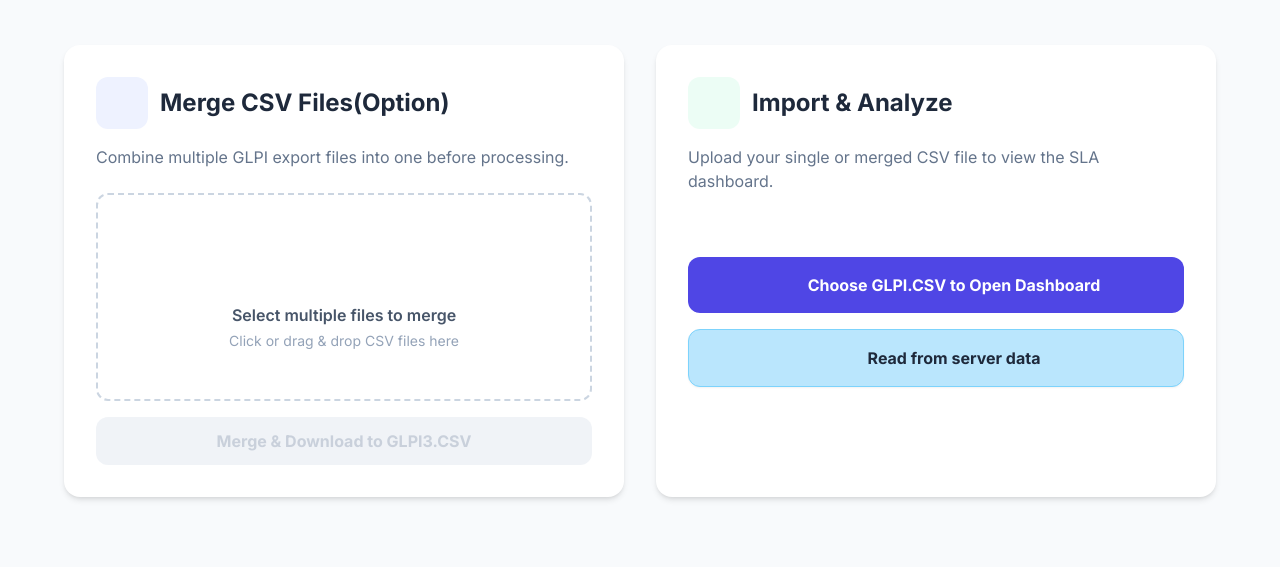
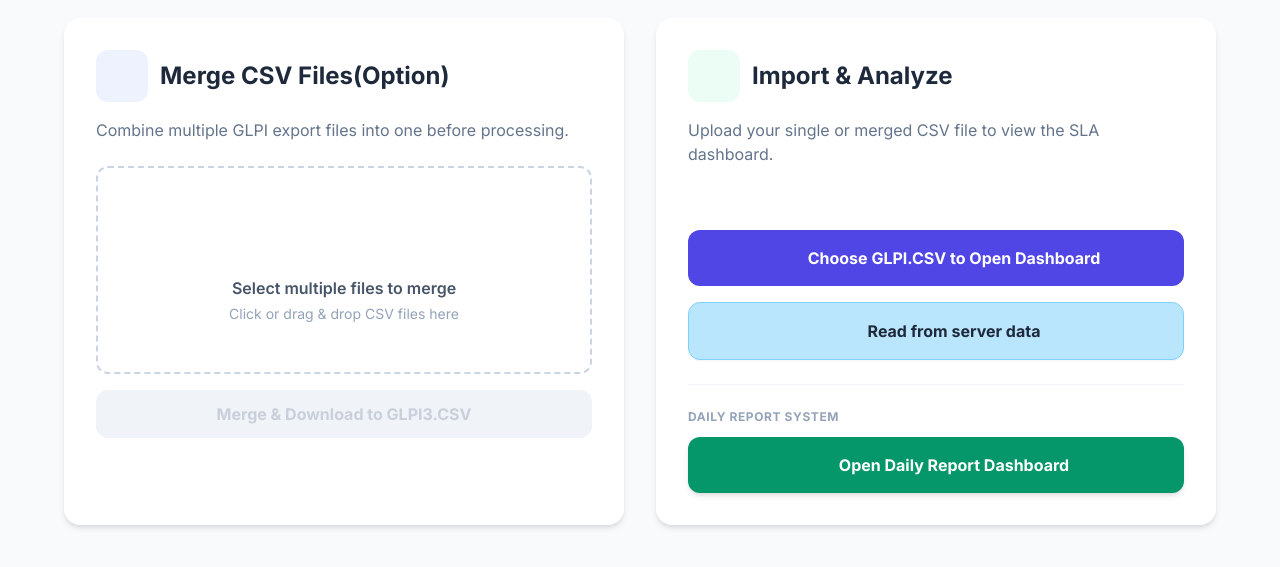
Before and after one commit to Mysite-maker/SLA_TSB, a plain HTML site: page index.html in a window 1280 px wide. Shown: the part 197-764 px from the top of the page. Drawn offline with nearby package versions, Linux system fonts and the light colour scheme.

Commit message:
Add files via upload

```diff
--- a/index.html
+++ b/index.html
@@ -240,6 +240,17 @@
                         </svg>
                         <span>Read from server data</span>
                     </button>
+                    <div class="mt-6 pt-6 border-t border-slate-100">
+                        <h3 class="text-xs font-bold text-slate-400 uppercase tracking-wider mb-3">Daily Report System</h3>
+                        <a href="https://app.tsb-daily-report.workers.dev/" target="_blank"
+                            class="w-full bg-emerald-600 hover:bg-emerald-700 text-white font-bold py-4 px-6 rounded-xl transition text-center cursor-pointer flex items-center justify-center gap-3 shadow-md">
+                            <svg xmlns="http://www.w3.org/2000/svg" class="h-6 w-6" fill="none" viewBox="0 0 24 24" stroke="currentColor">
+                                <path stroke-linecap="round" stroke-linejoin="round" stroke-width="2"
+                                    d="M9 12h6m-6 4h6m2 5H7a2 2 0 01-2-2V5a2 2 0 012-2h5.586a1 1 0 01.707.293l5.414 5.414a1 1 0 01.293.707V19a2 2 0 01-2 2z" />
+                            </svg>
+                            <span>Open Daily Report Dashboard</span>
+                        </a>
+                    </div>
                 </div>
             </div>
         </div>
```
